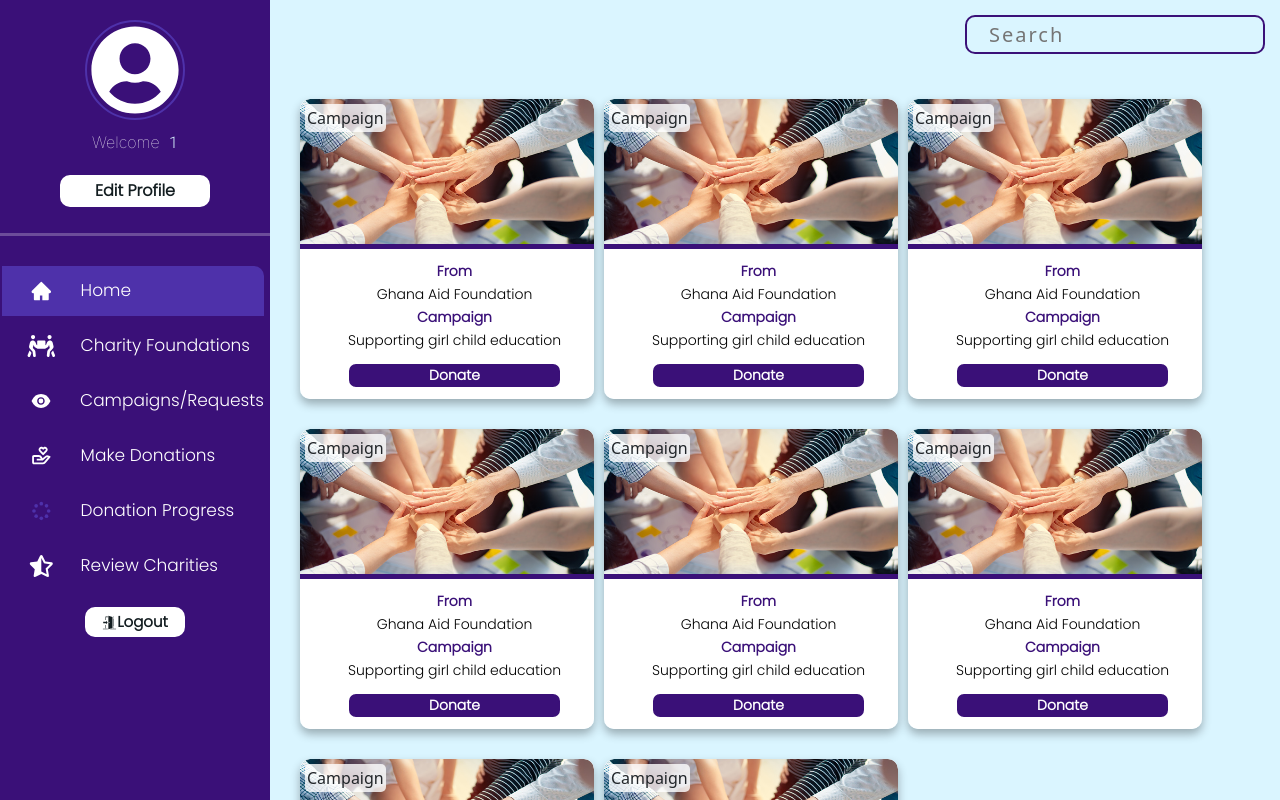
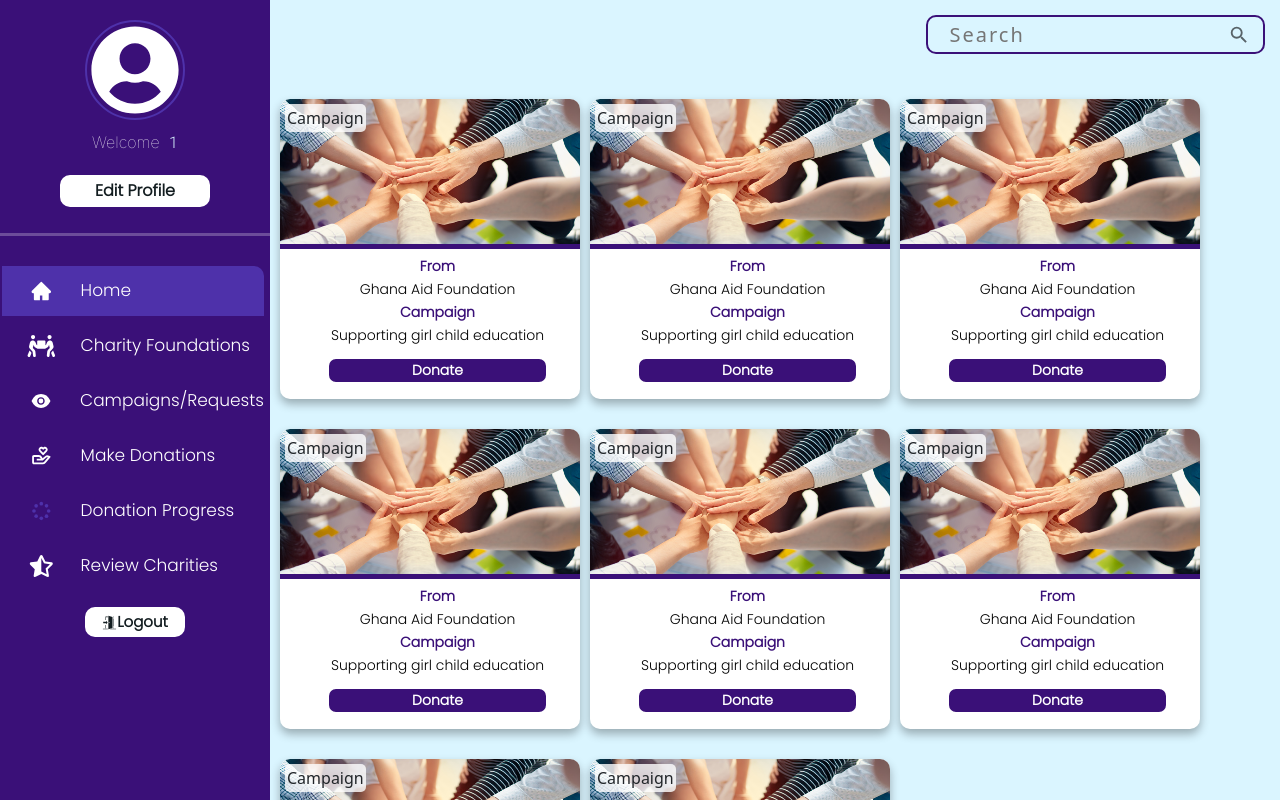
Before and after one commit to CareToShare-Project/CareToShare-Frontend, a React (Create React App) app: page /login/Donor/1/viewRequests in a window 1280 px wide. Built offline with nearby package versions, Linux system fonts and the light colour scheme; a web font is replaced by a local one.

Commit message:
modified card components in donor page

```diff
--- a/src/Components/DonorPage/DonorStyles.ts
+++ b/src/Components/DonorPage/DonorStyles.ts
@@ -115,15 +115,8 @@ export const RightSideContent = styled.div`
     z-index: 1;
     width: 100%;
     overflow-y: scroll;
-    padding-left: 30px;
-    @media (max-width: 647px){
-        flex: 6;
-        margin-left: -40px;
-    }
+    padding-left: 10px;
 
-    @media (max-width: 413px){
-        margin-left: -35px;
-    }
 
 
 
@@ -158,22 +151,16 @@ export const ViewFoundationContainer = styled.div`
 export const CardContainer = styled.div`
     display: flex;
     flex-direction: column;
-    gap: 10px;
+    gap: 5px;
     width: 30%;
+    min-width: 230px;
     height: 300px;
-    overflow: scroll;
     border-radius: 10px;
     background: white;
     box-shadow: 0px 5px 10px rgba(0, 0, 0, 0.3);
     cursor: pointer;
     transition: all 400ms ease-in-out;
-    @media (max-width: 647px){
-        width: 418px;
-    }
 
-    @media (max-width: 415px){
-        width: 300px;
-    }
 
 
     &:hover{
@@ -186,12 +173,7 @@ export const ImageWrapper = styled.img`
     border-top-left-radius: 10px;
     border-top-right-radius: 10px;
     border-bottom: 5px solid ${({theme})=> theme.background.primary};
-    @media (max-width: 647px){
-        width: 418px;
-    }
-    @media (max-width: 415px){
-        width: 300px;
-    }
+
 
 
 
@@ -212,11 +194,12 @@ export const DetailsWrapper = styled.div`
     }
 
     .organizationName{
-        font-size: 20px;
+        font-size: 16px;
         font-weight: 700;
         display: flex;
         align-items: center;
         gap: 10px;
+        width: 90%;
 
         .verified{
             font-size : 20px;
@@ -228,7 +211,8 @@ export const DetailsWrapper = styled.div`
         color: black;
         margin-top: 5px;
         font-family: Poppins;
-        font-size: 15px;
+        font-size: 13px;
+        width: 90%;
 
         .icon{
             font-size: 17px;
--- a/src/Components/Shared_util/SearchBar/SearchBarStyles.ts
+++ b/src/Components/Shared_util/SearchBar/SearchBarStyles.ts
@@ -6,27 +6,20 @@ export const SearchBarContainer = styled.div`
     justify-content: flex-end;
     margin-right: 30px;
     padding: 15px;
-    @media (max-width: 376px){
-        margin-left: 20px;
-    }
+
 
 
 `
 
 export const SearchBox = styled.div`
     display: flex;
-    width: 300px;
+    width: 35%;
     align-items: center;
     border: 2px solid ${({theme})=> theme.background.primary};
     border-radius: 10px;
     outline: 0px;
-    padding-right: 10px;
-    @media (max-width: 450px){
-        margin-right: 0px;
-    }
-    @media (max-width: 376px){
-        width: 300px;
-    }
+
+
 
     &:focus{
             border: 2px solid ${({theme})=> theme.color.hover2};;
--- a/src/Components/Shared_util/SideBar/SideBar.tsx
+++ b/src/Components/Shared_util/SideBar/SideBar.tsx
@@ -41,6 +41,7 @@ const SideBar: React.FC<SideBarProps> = ({username, features}) => {
         const photoData = sessionStorage.getItem('profilePhoto')
         const page = pageData && JSON.parse(pageData);
         const photo = photoData && JSON.parse(photoData);
+        console.log(photo)
             if(!page){
                 setCurrentPage('')
             }else{
@@ -65,7 +66,7 @@ const SideBar: React.FC<SideBarProps> = ({username, features}) => {
             <SideBarWrapper className={hideSideBar?'hide': 'show'}>
                 <ProfileContainer>
                     <ProfileImage>
-                        {profilePhoto ? <Pic src={profilePhoto} alt="view"/> : <FaUserCircle size={90} />}
+                        {profilePhoto ? <Pic src={profilePhoto} /> : <FaUserCircle size={90} />}
                     </ProfileImage>
                     <div>Welcome <span>{username}</span></div>
                     <EditProfileButton onClick={()=> handlePageNavigation('editProfile')}>
```
